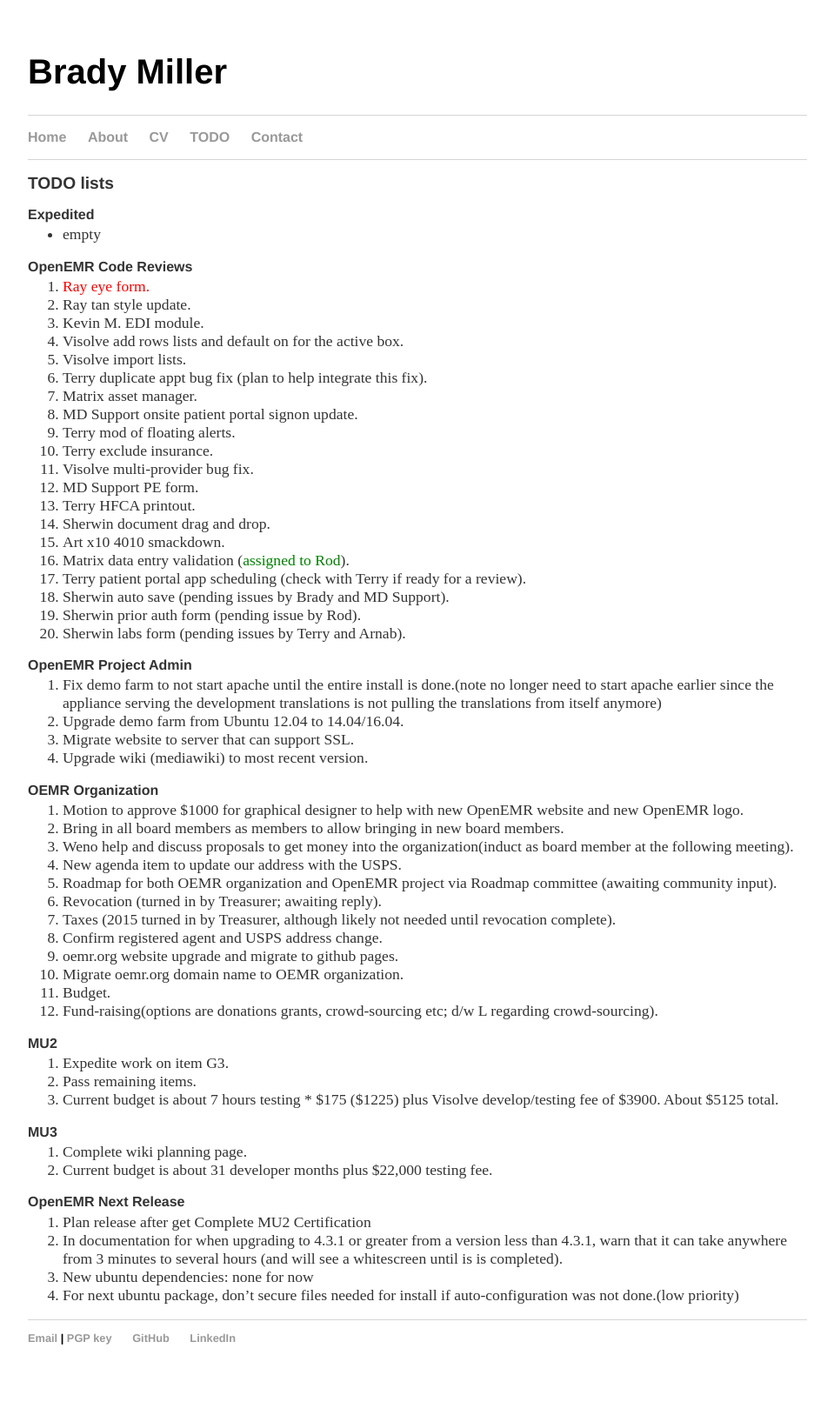
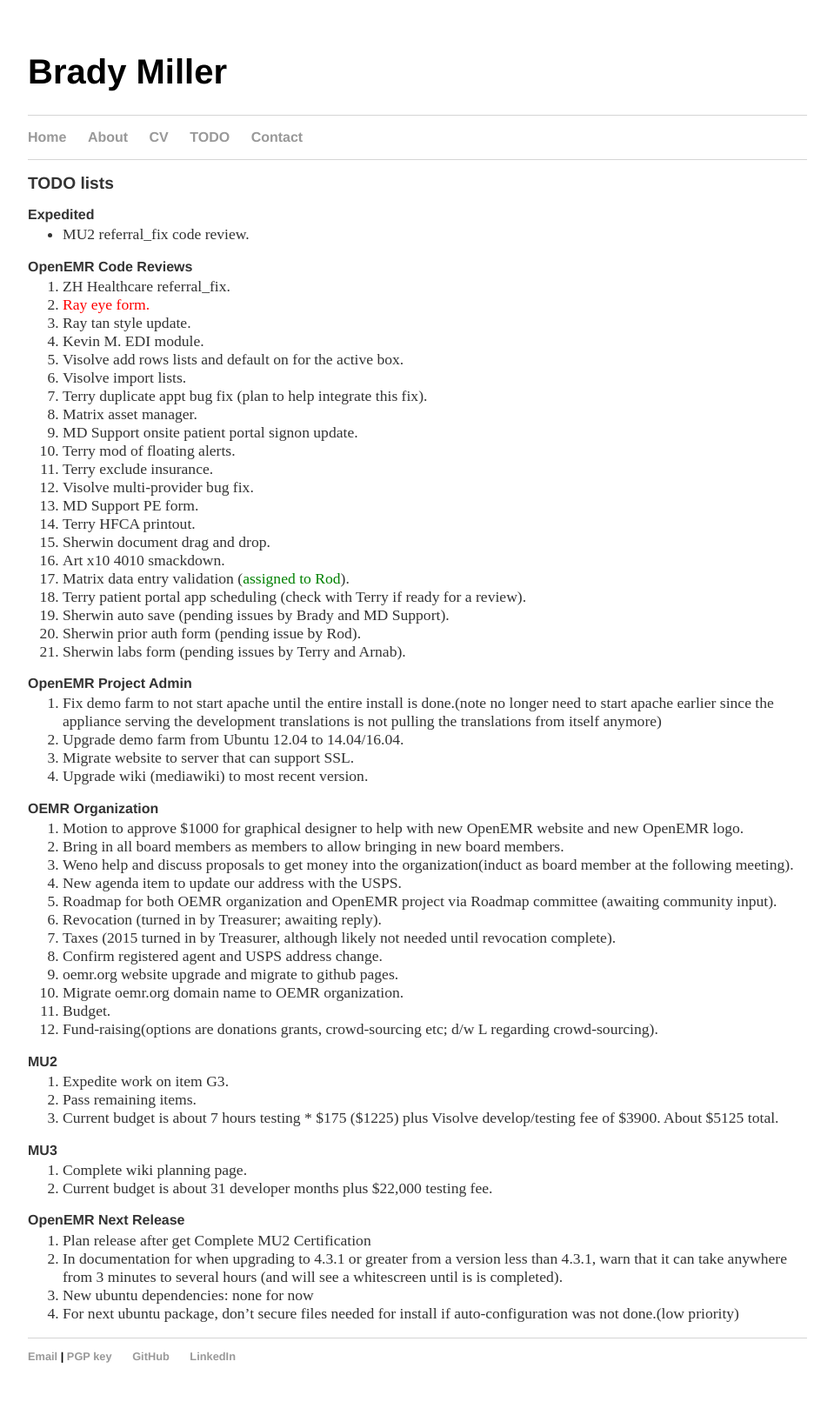
Before and after one commit to bradymiller/bradymiller.github.io, a Jekyll site: the page built from todo/index.md, in a window 1280 px wide. Shown: the whole page at 87% size, without its empty margins (160-1119 px from the left). Built offline with Jekyll 4.4.1, drawn with Linux system fonts in a browser that asks for light colours; before the commit the page ends 1606 px from its top, so only the background shows below that.

Commit message:
Update todo list

```diff
--- a/todo/index.md
+++ b/todo/index.md
@@ -4,9 +4,10 @@
 ## TODO lists
 
 ### Expedited
-* empty
+* MU2 referral_fix code review.
 
 ### OpenEMR Code Reviews
+1. ZH Healthcare referral_fix.
 1. <span style="color: red">Ray eye form.</span>
 1. Ray tan style update.
 1. Kevin M. EDI module.
```
